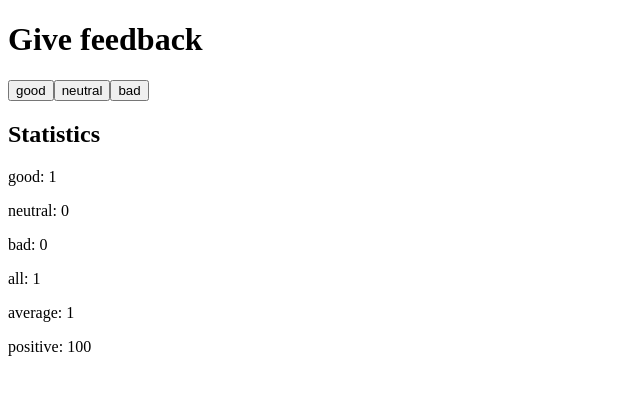
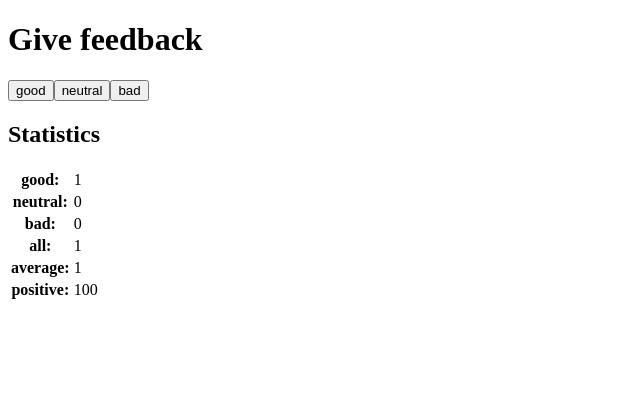
Before and after one commit to julianzamt/fullstack-helsinki, a React (Vite) app in the folder part1/unicafe/: page / in a window 1280 px wide. Both pictures are taken after a click on the button "good". Shown: the top 394 px of the page, without its empty margins (0-640 px from the left). Built offline with nearby package versions, Linux system fonts and the light colour scheme.

Commit message:
feat: ex1.11

```diff
--- a/part1/unicafe/src/App.jsx
+++ b/part1/unicafe/src/App.jsx
@@ -10,11 +10,10 @@ const Button = (props) => {
 
 const StatisticLine = ({ name, val }) => {
   return (
-    <>
-      <p>
-        {name}: {val}
-      </p>
-    </>
+    <tr>
+      <th scope="row">{name}:</th>
+      <td>{val}</td>
+    </tr>
   );
 };
 
@@ -26,16 +25,20 @@ const Statistics = ({ good, neutral, bad }) => {
   if (total > 0) {
     return (
       <>
+        <table>
+          <tbody>
             <StatisticLine name={"good"} val={good} />
             <StatisticLine name={"neutral"} val={neutral} />
             <StatisticLine name={"bad"} val={bad} />
             <StatisticLine name={"all"} val={total} />
             <StatisticLine name={"average"} val={getAvg()} />
             <StatisticLine name={"positive"} val={getPositive()} />
+          </tbody>
+        </table>
       </>
     );
   } else {
-    return <p>No feedback given</p>
+    return <p>No feedback given</p>;
   }
 };
 
@@ -45,9 +48,9 @@ const App = () => {
   const [neutral, setNeutral] = useState(0);
   const [bad, setBad] = useState(0);
 
-  console.log("g: ", good)
-  console.log("n: ", neutral)
-  console.log("b: ", bad)
+  console.log("g: ", good);
+  console.log("n: ", neutral);
+  console.log("b: ", bad);
 
   return (
     <>
@@ -57,7 +60,7 @@ const App = () => {
       <Button onClick={() => setBad(bad + 1)} name="bad" />
 
       <h2>Statistics</h2>
-      <Statistics good={good} bad={bad} neutral={neutral}/>
+      <Statistics good={good} bad={bad} neutral={neutral} />
     </>
   );
 };
```
Lines whose indentation alone changed are shown as unchanged.
